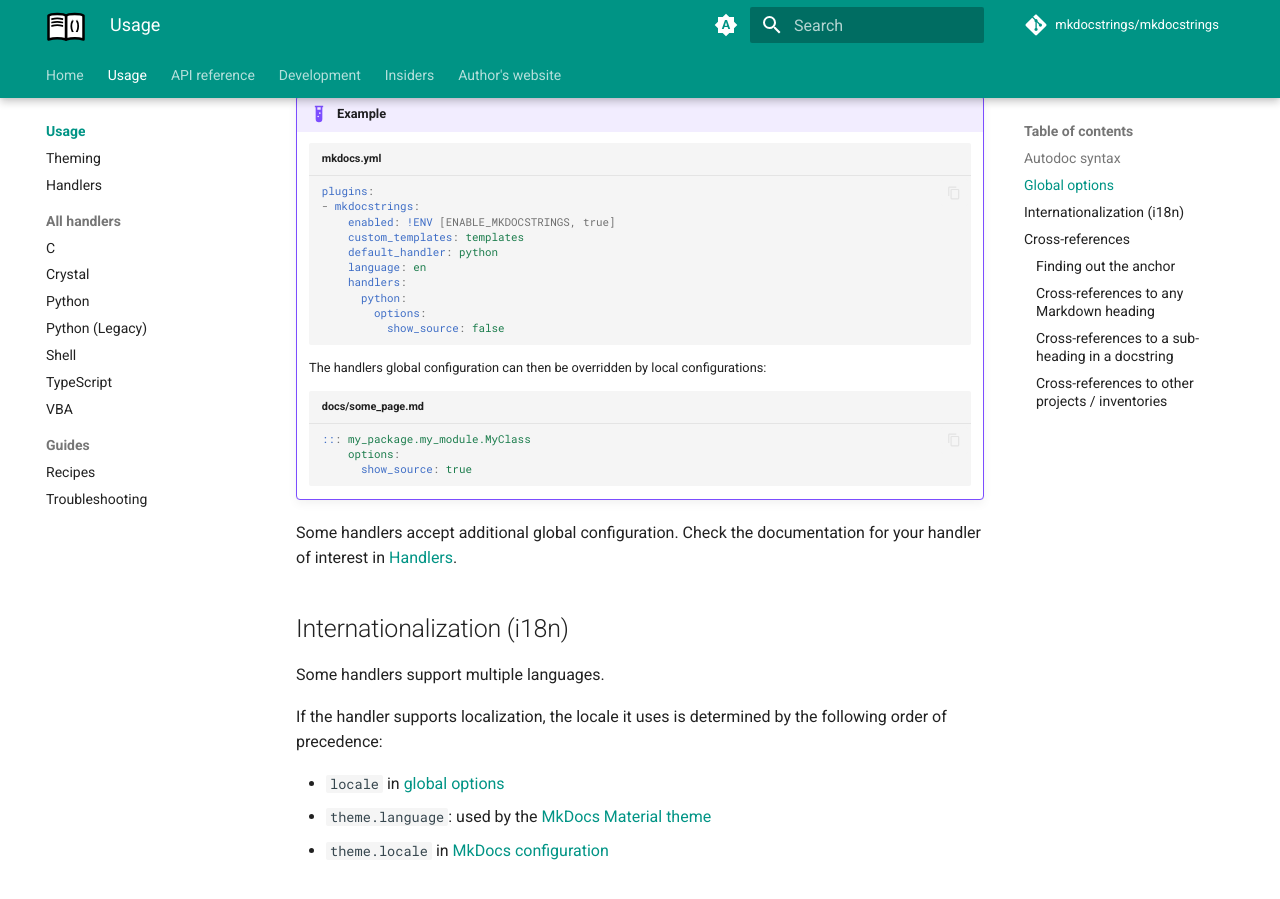
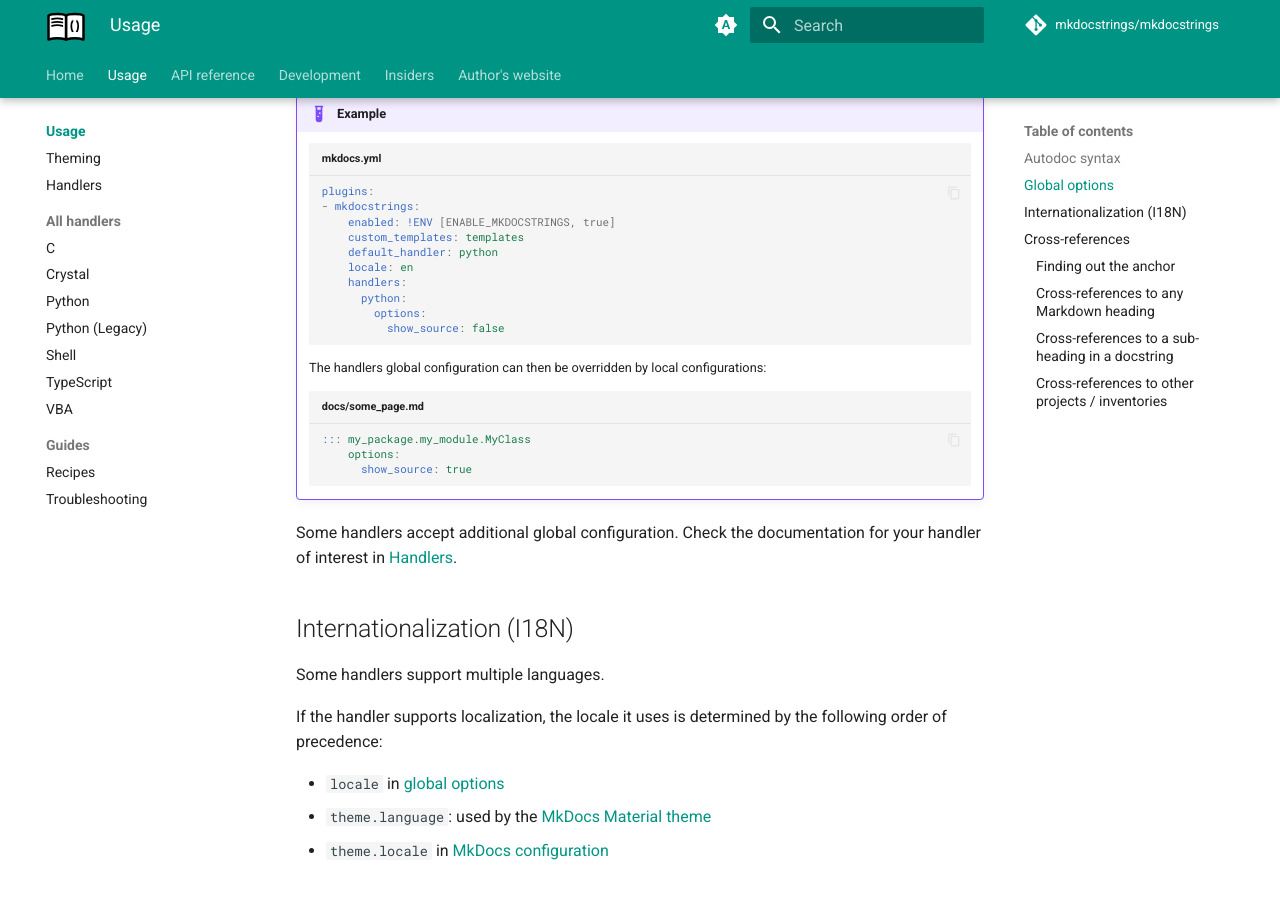
Before and after one commit to mkdocstrings/mkdocstrings, an MkDocs documentation site: the page built from docs/usage/index.md, in a window 1280 px wide and 900 px high, scrolled down 1790 px. Built offline with MkDocs 1.6.1 and Material for MkDocs 9.7.7, drawn with Linux system fonts in a browser that asks for light colours; plug-ins that fetch from the network failed and are left out; comment, search, counter and statistics services are not loaded.

Commit message:
Apply suggestions from code review

```diff
--- a/docs/usage/index.md
+++ b/docs/usage/index.md
@@ -113,8 +113,7 @@
 - `handlers`: The handlers' global configuration.
 - `enable_inventory`: Whether to enable inventory file generation.
   See [Cross-references to other projects / inventories](#cross-references-to-other-projects-inventories)
-- `locale`: The locale used for translations.
-  See [Internationalization](#internationalization-i18n).
+- `locale`: The locale used for translations. See [Internationalization](#internationalization-i18n).
 - `enabled` **(New in version 0.20)**: Whether to enable the plugin. Defaults to `true`.
   Can be used to reduce build times when doing local development.
   Especially useful when used with environment variables (see example below).
@@ -126,7 +125,7 @@
         enabled: !ENV [ENABLE_MKDOCSTRINGS, true]
         custom_templates: templates
         default_handler: python
-        language: en
+        locale: en
         handlers:
           python:
             options:
@@ -144,7 +143,7 @@
 Some handlers accept additional global configuration.
 Check the documentation for your handler of interest in [Handlers](handlers.md).
 
-## Internationalization (i18n)
+## Internationalization (I18N)
 
 Some handlers support multiple languages.
 
```
